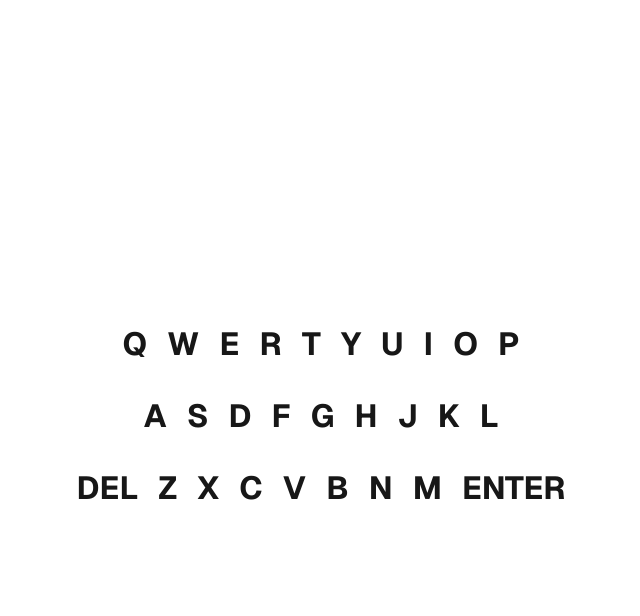
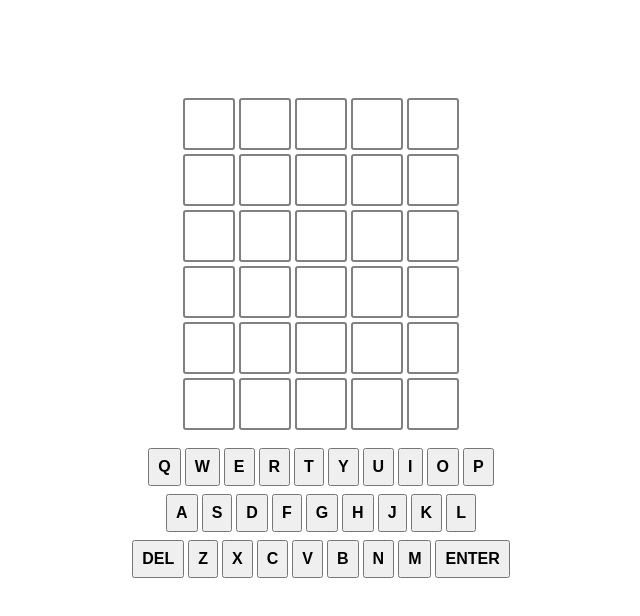
Before and after one commit to bobzurad/zurdle, a Next.js app: page / in a window 1280 px wide. Shown: the top 616 px of the page, without its empty margins (319-959 px from the left). Built offline with nearby package versions, Linux system fonts and the light colour scheme.

Commit message:
added Row and Key components

```diff
--- /dev/null
+++ b/src/app/components/Key.tsx
@@ -0,0 +1,19 @@
+"use client";
+
+import { MouseEventHandler, useState } from "react";
+
+export default function Key(props: { value: String }) {
+
+    const [value] = useState(props.value);
+
+    const keyClick = (e: any) => {
+        console.log(e.target);
+        console.log(value);
+    };
+
+    return (
+        <>
+            <button className="keyboard-button" onClick={keyClick}>{value}</button>
+        </>
+    );
+}
--- /dev/null
+++ b/src/app/components/Row.tsx
@@ -0,0 +1,20 @@
+"use client";
+
+import { useState } from "react";
+
+export default function Row(props: { rowNumber: number, rowLength: number }) {
+
+    const [rowNumber] = useState(props.rowNumber);
+    const [rowLength] = useState(props.rowLength);
+
+    return (
+        <>
+            <div className="letter-row">
+                {Array
+                    .from({ length: rowLength })
+                    .map((it, index) => <div className="letter-box" key={"r" + rowNumber + "k" + index} />)
+                }
+            </div>
+        </>
+    );
+}
--- a/src/app/globals.css
+++ b/src/app/globals.css
@@ -1,6 +1,6 @@
-@import "tailwindcss";
+/* @import "tailwindcss"; */
 
-:root {
+/* :root {
   --background: #ffffff;
   --foreground: #171717;
 }
@@ -23,12 +23,14 @@ body {
   background: var(--background);
   color: var(--foreground);
   font-family: Arial, Helvetica, sans-serif;
-}
+} */
 
 #game-board {
+  margin-top: 6rem;
   display: flex;
   align-items: center;
   flex-direction: column;
+  width: 100%;
 }
 
 .letter-box {
@@ -69,7 +71,7 @@ body {
 }
 
 .keyboard-button {
-  font-size: 2rem;
+  font-size: 1rem;
   font-weight: 700;
   padding: 0.5rem;
   margin: 0 2px;
--- a/src/app/page.tsx
+++ b/src/app/page.tsx
@@ -1,11 +1,20 @@
+import Row from "./components/Row";
+import Key from "./components/Key";
+
+const NUMBER_OF_GUESSES = 6;
+
 export default function Home() {
   return (
-    <div className="grid grid-rows-[20px_1fr_20px] items-center justify-items-center min-h-screen p-8 pb-20 gap-16 sm:p-20 font-[family-name:var(--font-geist-sans)]">
-      <main className="flex flex-col gap-[32px] row-start-2 items-center sm:items-start">
-        <div id="game-board"></div>
+    <>
+      <div id="game-board">
+        {Array
+          .from({ length: NUMBER_OF_GUESSES })
+          .map((it, i) => <Row rowNumber={i} rowLength={5} key={i} />)
+        }
+      </div>
       <div id="keyboard-cont">
         <div className="first-row">
-            <button className="keyboard-button">q</button>
+          <Key value="q" />
           <button className="keyboard-button">w</button>
           <button className="keyboard-button">e</button>
           <button className="keyboard-button">r</button>
@@ -39,7 +48,6 @@ export default function Home() {
           <button className="keyboard-button">Enter</button>
         </div>
       </div>
-      </main>
-    </div>
+    </>
   );
 }
```
Lines whose indentation alone changed are shown as unchanged.
